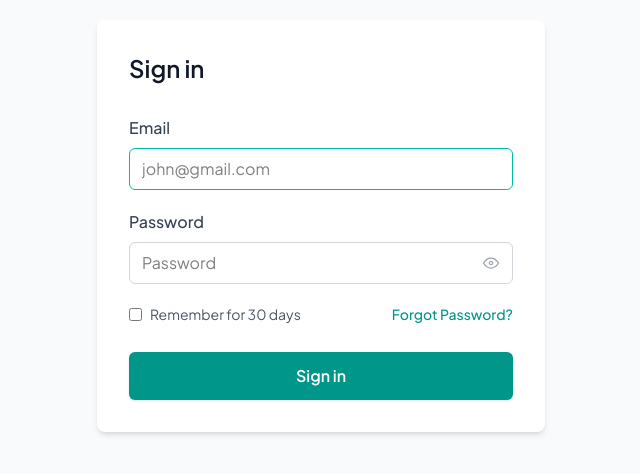
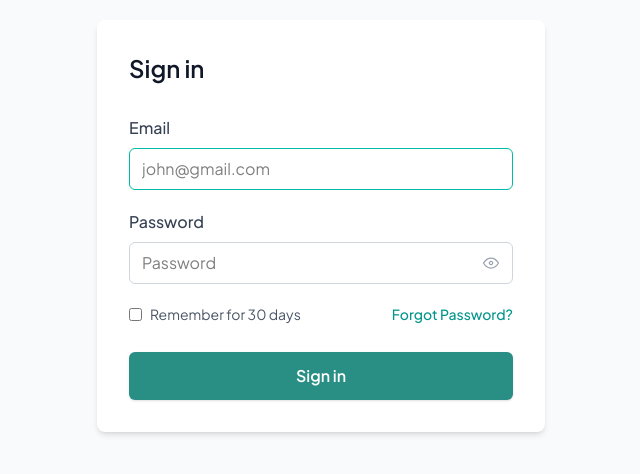
Before and after one commit to RanaTahir4035/Agent-Report, a React (Vite) app in the folder Agent-Rep/: page /login in a window 1280 px wide. Shown: the part 174-648 px from the top of the page, without its empty margins (319-959 px from the left). Built offline with nearby package versions, Linux system fonts and the light colour scheme; no server answers.

Commit message:
Update Login button styling for improved visual consistency

```diff
--- a/Agent-Rep/src/pages/Login.jsx
+++ b/Agent-Rep/src/pages/Login.jsx
@@ -113,7 +113,7 @@ const Login = () => {
         <button
           type="submit"
           disabled={isLoading}
-          className="w-full bg-teal-600 hover:bg-teal-700 disabled:bg-teal-400 text-white font-semibold py-3 rounded-md shadow transition"
+          className="w-full bg-[#298F84] disabled:bg-[#298F84]/40 text-white font-semibold py-3 rounded-md shadow transition"
         >
           {isLoading ? "Signing in..." : "Sign in"}
         </button>
```
